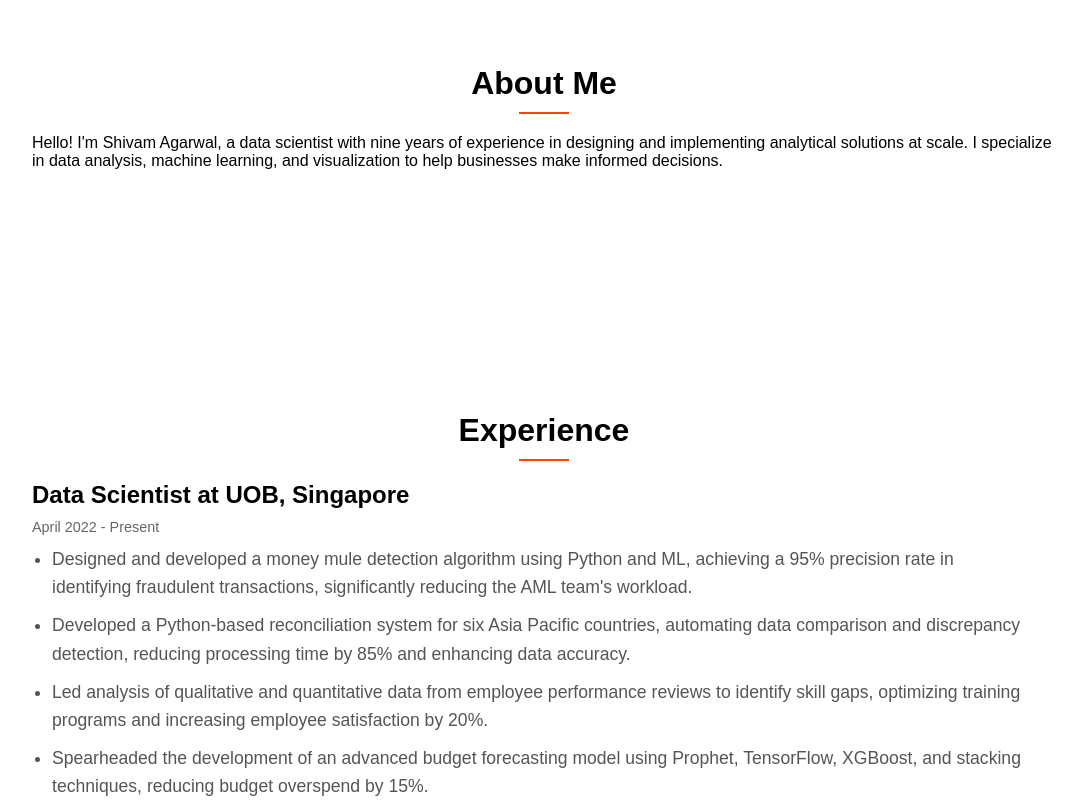
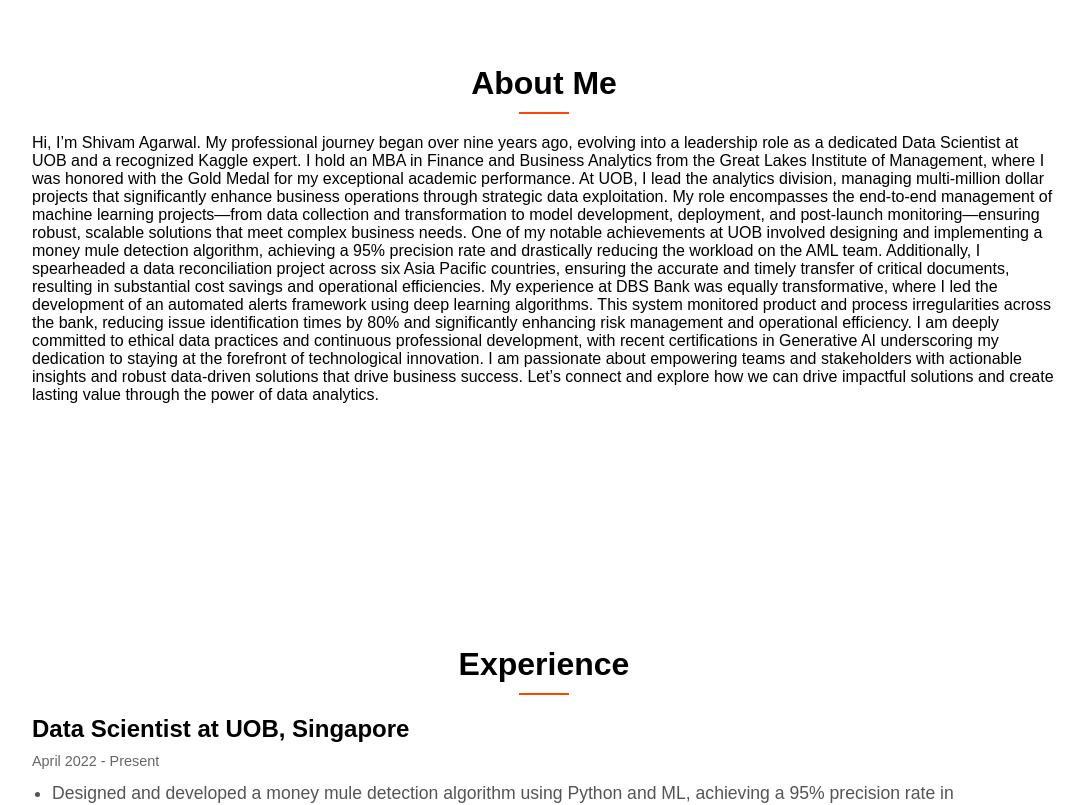
Before and after one commit to agshiv92/agshiv92.github.io, a plain HTML site: page index.html in a window 1280 px wide. Shown: the part 900-1705 px from the top of the page, without its empty margins (96-1180 px from the left). Drawn offline with Linux system fonts and the light colour scheme.

Commit message:
updated resume section

```diff
--- a/index.html
+++ b/index.html
@@ -28,7 +28,17 @@
     <section id="about">
         <div class="container">
             <h2>About Me</h2>
-            <p>Hello! I'm Shivam Agarwal, a data scientist with nine years of experience in designing and implementing analytical solutions at scale. I specialize in data analysis, machine learning, and visualization to help businesses make informed decisions.</p>
+            <p>Hi, I’m Shivam Agarwal. My professional journey began over nine years ago, evolving into a leadership role as a dedicated Data Scientist at UOB and a recognized Kaggle expert. I hold an MBA in Finance and Business Analytics from the Great Lakes Institute of Management, where I was honored with the Gold Medal for my exceptional academic performance.
+
+                At UOB, I lead the analytics division, managing multi-million dollar projects that significantly enhance business operations through strategic data exploitation. My role encompasses the end-to-end management of machine learning projects—from data collection and transformation to model development, deployment, and post-launch monitoring—ensuring robust, scalable solutions that meet complex business needs.
+
+                One of my notable achievements at UOB involved designing and implementing a money mule detection algorithm, achieving a 95% precision rate and drastically reducing the workload on the AML team. Additionally, I spearheaded a data reconciliation project across six Asia Pacific countries, ensuring the accurate and timely transfer of critical documents, resulting in substantial cost savings and operational efficiencies.
+
+                My experience at DBS Bank was equally transformative, where I led the development of an automated alerts framework using deep learning algorithms. This system monitored product and process irregularities across the bank, reducing issue identification times by 80% and significantly enhancing risk management and operational efficiency.
+
+                I am deeply committed to ethical data practices and continuous professional development, with recent certifications in Generative AI underscoring my dedication to staying at the forefront of technological innovation. I am passionate about empowering teams and stakeholders with actionable insights and robust data-driven solutions that drive business success.
+
+                Let’s connect and explore how we can drive impactful solutions and create lasting value through the power of data analytics.</p>
         </div>
     </section>
 
@@ -106,7 +116,7 @@
     <section id="resume">
         <div class="container">
             <h2>Resume</h2>
-            <p>Experienced in a variety of technologies and frameworks, including Python, SQL, and Tableau. For more details, you can download my resume <a href="path-to-your-resume.pdf">here</a>.</p>
+            <p>With a deep expertise in technologies and frameworks like Python, SQL, and Tableau, I have a proven track record of transforming complex data into actionable insights. To learn more about my journey and accomplishments, feel free to download my resume <a href="path-to-your-resume.pdf">here</a>.</p>
         </div>
     </section>
 
```
